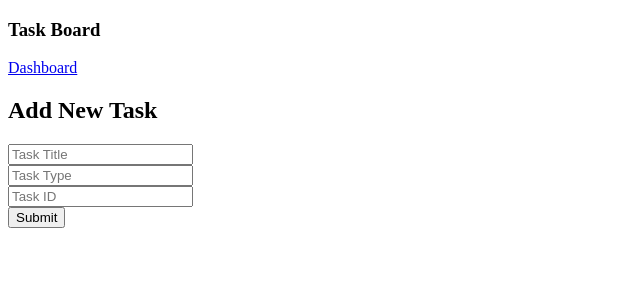
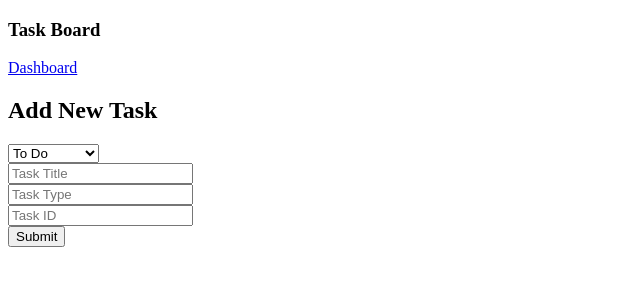
Before and after one commit to kjp44/is-322-assignment-2, a React (Create React App) app in the folder client/: page /add_task in a window 1280 px wide. Shown: the top 300 px of the page, without its empty margins (0-640 px from the left). Built offline with nearby package versions, Linux system fonts and the light colour scheme; no server answers; the HTML template or start-up script is replaced by a standard one.

Commit message:
Added handle submit to POST form data to db.json

```diff
--- a/client/src/pages/TaskForm.tsx
+++ b/client/src/pages/TaskForm.tsx
@@ -1,20 +1,18 @@
 import {Link} from "react-router-dom";
 import * as React from "react";
 
-interface FormProps {
-  action: string
-}
-
 interface FormState {
+  taskCategory: string;
   taskTitle: string;
   taskType: string;
   taskID: string;
 }
 
-export class TaskForm extends React.Component<FormProps, FormState> {
-  constructor(props: FormProps) {
+export class TaskForm extends React.Component<{}, FormState> {
+  constructor(props: {}) {
     super(props);
     this.state = {
+      taskCategory: 'to_do',
       taskTitle: '',
       taskType: '',
       taskID: ''
@@ -24,19 +22,38 @@ export class TaskForm extends React.Component<FormProps, FormState> {
 
   handleSubmit(e: any) {
     e.preventDefault();
+    fetch(`http://localhost:3000/${this.state.taskCategory}`, {
+      method: 'POST',
+      body: JSON.stringify({id: this.state.taskID, type: this.state.taskType, title: this.state.taskTitle}),
+      headers: {'Content-Type': 'application/json'}
+    })
   }
 
+  onSelectChange(e: any){
+    this.setState({
+        taskCategory: e.target.value
+    })
+  }
 
 
   public render() {
     console.log(this.state);
     return (
-            <React.Fragment>
+            <div>
               <Link className="m-5 text-info" to="/">Dashboard</Link>
               <div className="row d-flex m-0 justify-content-center">
                 <div className="col-6 col-sm-6 col-md-4 col-lg-4 border h-100 m-1">
                 <h2 className="mt-2">Add New Task</h2>
                 <form onSubmit={(e) => this.handleSubmit(e)}>
+                  <label>
+                    <select onChange={(e) => this.onSelectChange(e)}>
+                      <option value ="to_do">To Do</option>
+                      <option value ="in_progress">In Progress</option>
+                      <option value ="review">Review</option>
+                      <option value ="done">Done</option>
+                    </select>
+                  </label>
+                  <br />
                   <label>
                     <input type="text" placeholder="Task Title" onChange={e => this.setState({taskTitle: e.target.value})} />
                   </label>
@@ -53,7 +70,7 @@ export class TaskForm extends React.Component<FormProps, FormState> {
                 </form>
                 </div>
               </div>
-            </React.Fragment>
+            </div>
     );
   }
 }
```
Also changed, not shown: 2 other files (tests, documents, lock files or other folders).
